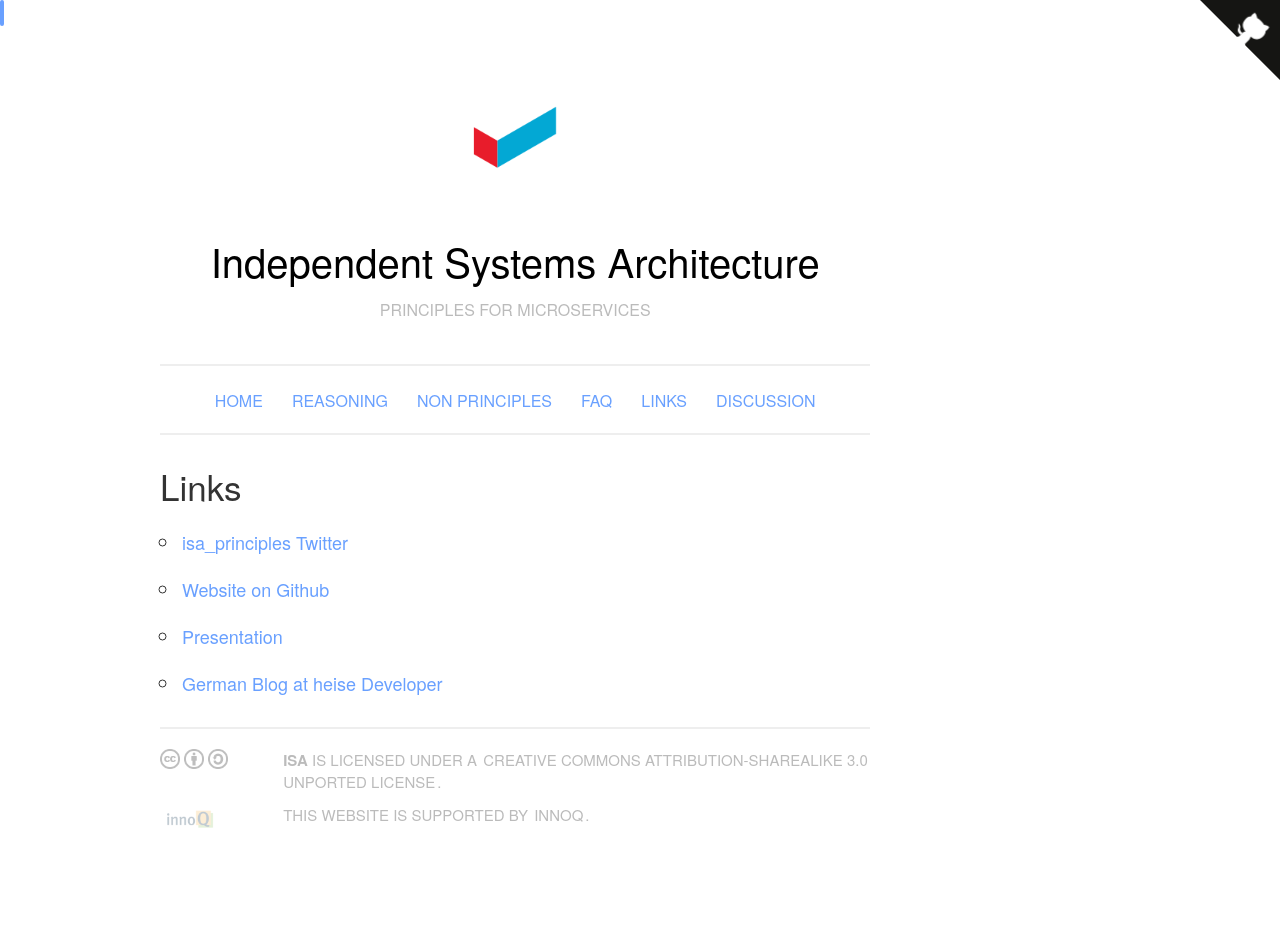
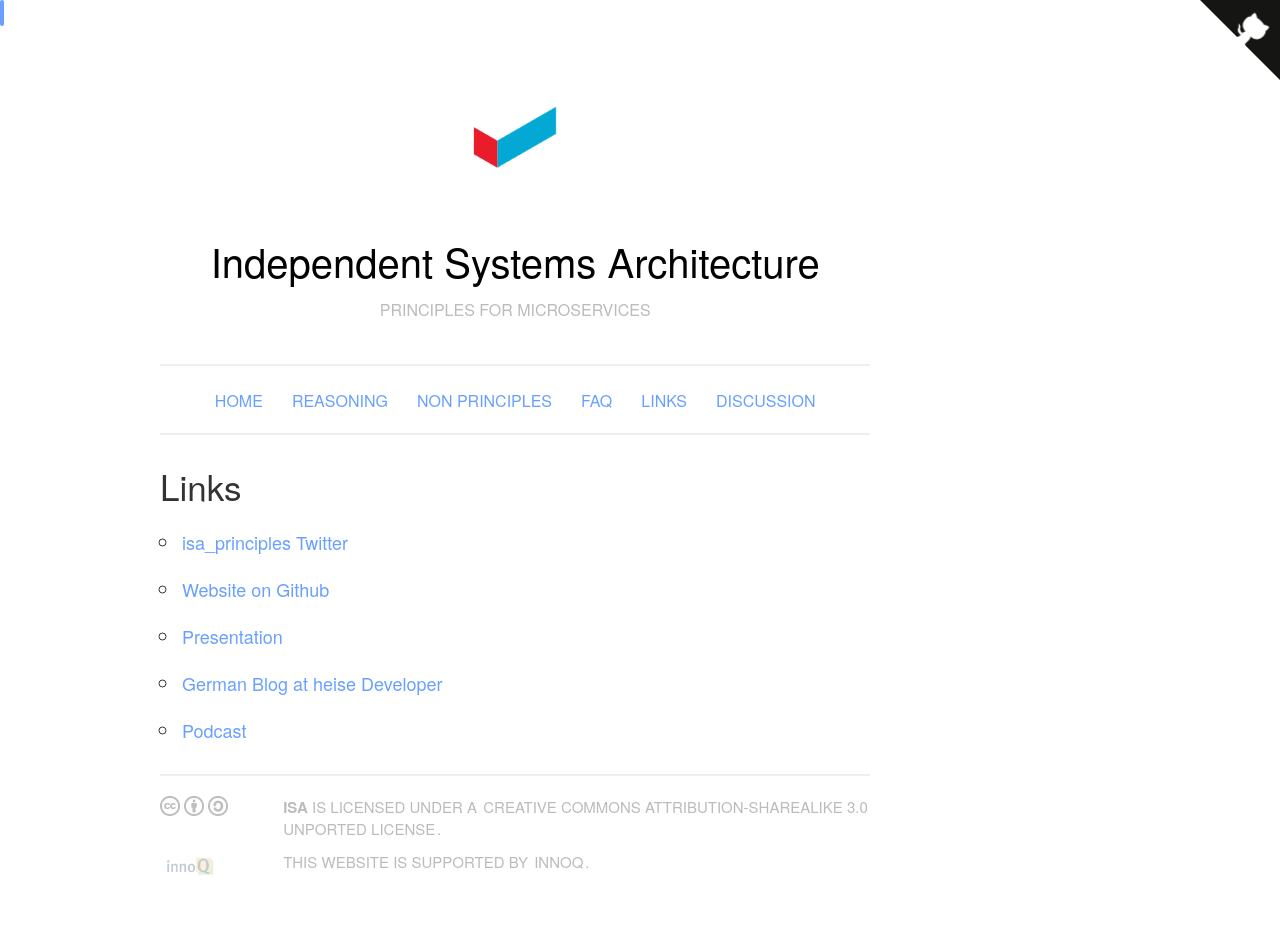
Before and after one commit to ISA-Principles/isa-principles.org, a Jekyll site: the page built from links.md, in a window 1280 px wide. Built offline with Jekyll 4.4.1, drawn with Linux system fonts in a browser that asks for light colours; before the commit the page ends 900 px from its top, so only the background shows below that.

Commit message:
Add link to podcast

```diff
--- a/links.md
+++ b/links.md
@@ -13,3 +13,5 @@ description: Links to further information about Independent Systems Architecture
 * [Presentation](./slidedeck/ISA.pptx)
 
 * [German Blog at heise Developer](https://www.heise.de/developer/artikel/Independent-System-Architecture-Prinzipien-fuer-Microservices-3889160.html)
+
+* [Podcast](https://www.innoq.com/en/podcast/045-isa/)
```
